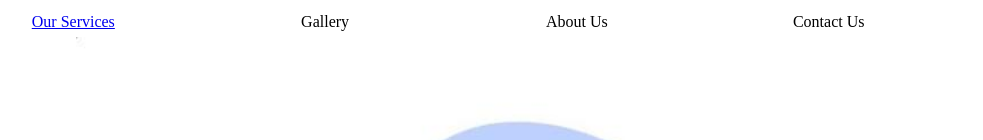
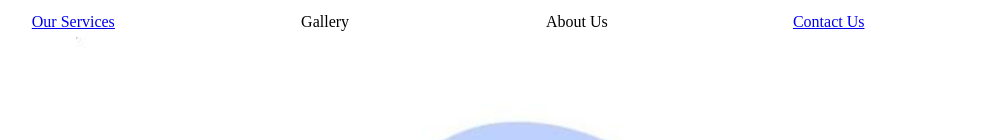
Before and after one commit to allwebs/computer, a plain HTML site: page index.html in a window 1280 px wide. Shown: the top 140 px of the page, without its empty margins (189-1172 px from the left). Drawn offline with Linux system fonts and the light colour scheme.

Commit message:
Update index.html

```diff
--- a/index.html
+++ b/index.html
@@ -8,7 +8,7 @@
       <td width="20%"><a href="https://allwebs.github.io/ourservicescomputer/">Our Services</a></td>
        <td width="20%">Gallery</td>
        <td width="20%">About Us</td>
-       <td width="20%">Contact Us</td>
+       <td width="20%"><a href="https://allwebs.github.io/contact-us/">Contact Us</td>
       </tr>
       <tr>
         <td colspan="4"><center><img src="https://github.com/allwebs/computer/blob/main/computer-image-660.jpg?raw=true" height="650"width="750"></center></td>
```
